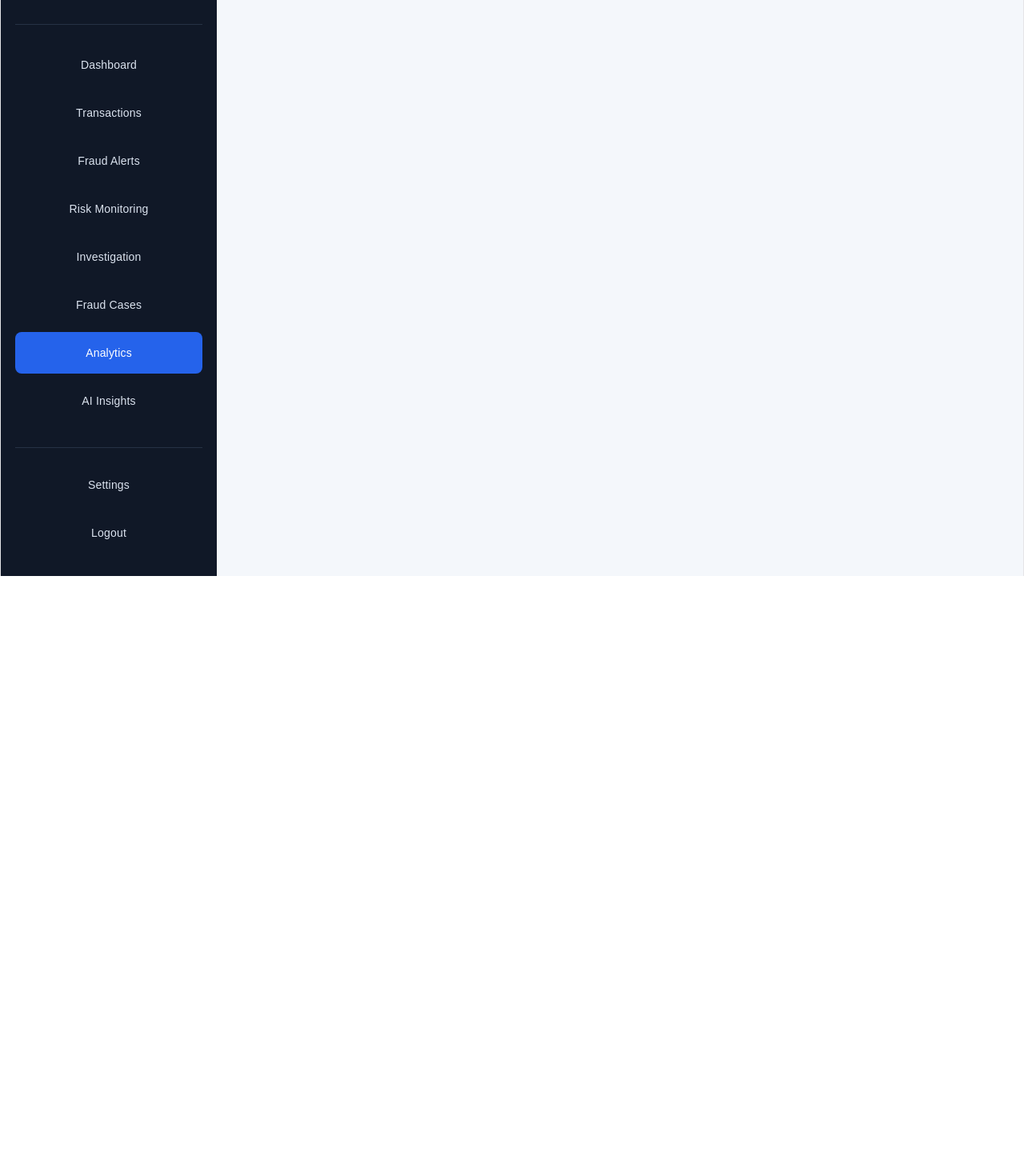
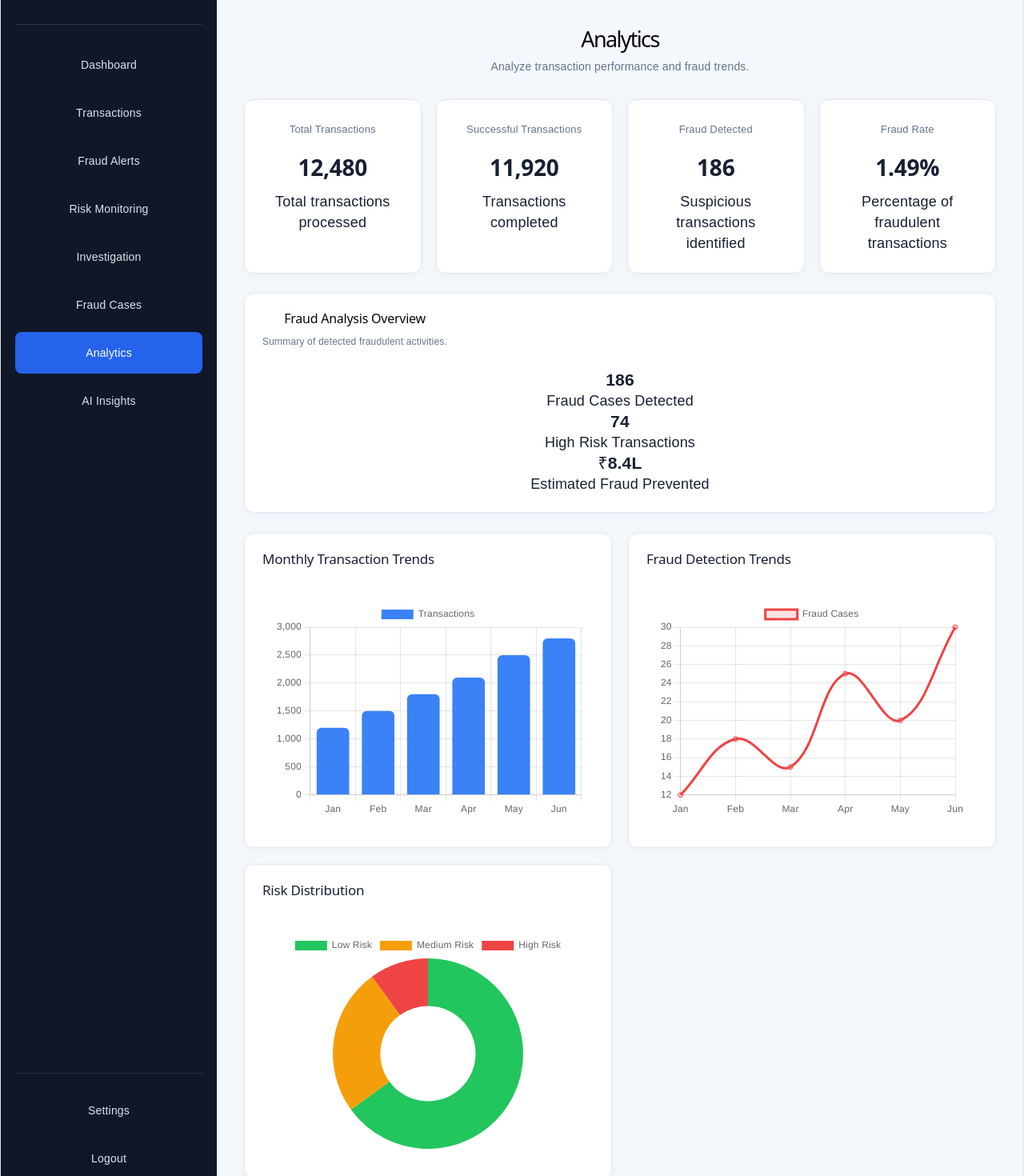
Before and after one commit to YaparlaTejitha/Foundational-Project, a React app in the folder frontend/: page /analytics in a window 1280 px wide. Shown: the part 80-1550 px from the top of the page at 80% size. Before the commit the page ends 800 px from the top, so only its background shows below. Built offline with nearby package versions, Linux system fonts and the light colour scheme; the HTML template or start-up script is replaced by a standard one.

Commit message:
Added charts to Analytics module

```diff
--- a/frontend/package.json
+++ b/frontend/package.json
@@ -10,7 +10,9 @@
     "preview": "vite preview"
   },
   "dependencies": {
+    "chart.js": "^4.6.1",
     "react": "^19.2.8",
+    "react-chartjs-2": "^5.3.1",
     "react-dom": "^19.2.8",
     "react-router-dom": "^7.18.4"
   },
--- a/frontend/src/App.css
+++ b/frontend/src/App.css
@@ -697,3 +697,41 @@ body {
   background: #dcfce7;
   color: #15803d;
 }
+
+/* =========================
+   ANALYTICS CHARTS
+========================= */
+
+.analytics-charts {
+  display: grid;
+  grid-template-columns: repeat(2, minmax(0, 1fr));
+  gap: 20px;
+  margin-top: 25px;
+}
+
+.analytics-charts .dashboard-box {
+  min-width: 0;
+}
+
+.analytics-charts .box-header h2 {
+  color: #172033;
+  font-size: 17px;
+}
+
+.chart-container {
+  position: relative;
+  width: 100%;
+  height: 300px;
+  padding: 15px;
+}
+
+.doughnut-chart {
+  max-width: 450px;
+  margin: auto;
+}
+
+@media (max-width: 900px) {
+  .analytics-charts {
+    grid-template-columns: 1fr;
+  }
+}
--- a/frontend/src/App.jsx
+++ b/frontend/src/App.jsx
@@ -12,6 +12,7 @@ import FraudAlerts from "./pages/FraudAlerts";
 import RiskMonitoring from "./pages/RiskMonitoring";
 import Investigation from "./pages/Investigation";
 import FraudCases from "./pages/FraudCases";
+import Analytics from "./pages/Analytics";
 
 function Dashboard() {
   return (
@@ -313,6 +314,10 @@ function App() {
               path="/fraud-cases"
               element={<FraudCases />}
             />
+            <Route
+              path="/analytics"
+              element={<Analytics />}
+            />
           </Routes>
 
         </main>
--- /dev/null
+++ b/frontend/src/pages/Analytics.jsx
@@ -0,0 +1,177 @@
+
+import {
+  Chart as ChartJS,
+  CategoryScale,
+  LinearScale,
+  BarElement,
+  ArcElement,
+  PointElement,
+  LineElement,
+  Title,
+  Tooltip,
+  Legend,
+} from "chart.js";
+
+import { Bar, Line, Doughnut } from "react-chartjs-2";
+
+ChartJS.register(
+  CategoryScale,
+  LinearScale,
+  BarElement,
+  ArcElement,
+  PointElement,
+  LineElement,
+  Title,
+  Tooltip,
+  Legend
+);
+
+function Analytics() {
+  const analytics = [
+    {
+      title: "Total Transactions",
+      value: "12,480",
+      description: "Total transactions processed",
+    },
+    {
+      title: "Successful Transactions",
+      value: "11,920",
+      description: "Transactions completed",
+    },
+    {
+      title: "Fraud Detected",
+      value: "186",
+      description: "Suspicious transactions identified",
+    },
+    {
+      title: "Fraud Rate",
+      value: "1.49%",
+      description: "Percentage of fraudulent transactions",
+    },
+  ];
+
+  const transactionData = {
+    labels: ["Jan", "Feb", "Mar", "Apr", "May", "Jun"],
+    datasets: [
+      {
+        label: "Transactions",
+        data: [1200, 1500, 1800, 2100, 2500, 2800],
+        backgroundColor: "#3b82f6",
+        borderRadius: 6,
+      },
+    ],
+  };
+
+  const fraudData = {
+    labels: ["Jan", "Feb", "Mar", "Apr", "May", "Jun"],
+    datasets: [
+      {
+        label: "Fraud Cases",
+        data: [12, 18, 15, 25, 20, 30],
+        borderColor: "#ef4444",
+        backgroundColor: "rgba(239,68,68,0.15)",
+        tension: 0.4,
+        fill: true,
+      },
+    ],
+  };
+
+  const riskData = {
+    labels: ["Low Risk", "Medium Risk", "High Risk"],
+    datasets: [
+      {
+        data: [65, 25, 10],
+        backgroundColor: ["#22c55e", "#f59e0b", "#ef4444"],
+        borderWidth: 0,
+      },
+    ],
+  };
+
+  const chartOptions = {
+    responsive: true,
+    maintainAspectRatio: false,
+    plugins: {
+      legend: {
+        position: "top",
+      },
+    },
+  };
+
+  return (
+    <div className="dashboard-page analytics-page">
+      <div className="page-header">
+        <div>
+          <h1>Analytics</h1>
+          <p>Analyze transaction performance and fraud trends.</p>
+        </div>
+      </div>
+
+      <div className="summary-cards">
+        {analytics.map((item) => (
+          <div className="summary-card" key={item.title}>
+            <h3>{item.title}</h3>
+            <h2>{item.value}</h2>
+            <p>{item.description}</p>
+          </div>
+        ))}
+      </div>
+
+      <div className="dashboard-box">
+        <div className="box-header">
+          <div>
+            <h2>Fraud Analysis Overview</h2>
+            <p>Summary of detected fraudulent activities.</p>
+          </div>
+        </div>
+
+        <div className="analytics-info">
+          <div>
+            <h3>186</h3>
+            <p>Fraud Cases Detected</p>
+          </div>
+
+          <div>
+            <h3>74</h3>
+            <p>High Risk Transactions</p>
+          </div>
+
+          <div>
+            <h3>₹8.4L</h3>
+            <p>Estimated Fraud Prevented</p>
+          </div>
+        </div>
+      </div>
+
+      <div className="analytics-charts">
+        <div className="dashboard-box">
+          <div className="box-header">
+            <h2>Monthly Transaction Trends</h2>
+          </div>
+          <div className="chart-container">
+            <Bar data={transactionData} options={chartOptions} />
+          </div>
+        </div>
+
+        <div className="dashboard-box">
+          <div className="box-header">
+            <h2>Fraud Detection Trends</h2>
+          </div>
+          <div className="chart-container">
+            <Line data={fraudData} options={chartOptions} />
+          </div>
+        </div>
+
+        <div className="dashboard-box">
+          <div className="box-header">
+            <h2>Risk Distribution</h2>
+          </div>
+          <div className="chart-container doughnut-chart">
+            <Doughnut data={riskData} options={chartOptions} />
+          </div>
+        </div>
+      </div>
+    </div>
+  );
+}
+
+export default Analytics;
```
Also changed, not shown: 1 other file (tests, documents, lock files or other folders).
